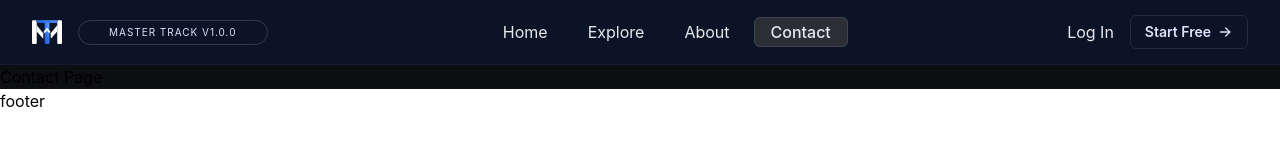
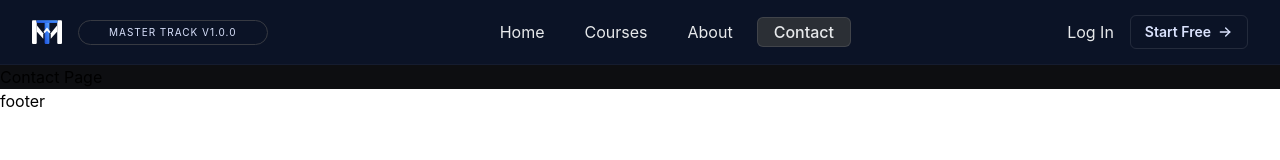
Before and after one commit to RaviGahire/lms-app, a React (Vite) app in the folder front-end/: page /contact in a window 1280 px wide. Shown: the top 160 px of the page. Built offline with nearby package versions, Linux system fonts and the light colour scheme.

Commit message:
fix: update import path for MasterTrackLogo and change Explore tab to Courses

```diff
--- a/front-end/src/shared/components/Navbar.tsx
+++ b/front-end/src/shared/components/Navbar.tsx
@@ -7,7 +7,7 @@ import {
   IconX,
 } from '@tabler/icons-react';
 import { VersionBadge } from './Badges';
-import MasterTrackLogo from './Icons/Logo';
+import MasterTrackLogo from './icons/Logo';
 
 interface NavItem {
   title: string;
@@ -16,7 +16,7 @@ interface NavItem {
 
 const NAV_TABS: NavItem[] = [
   { title: 'Home', path: '/' },
-  { title: 'Explore', path: '/explore' },
+  { title: 'Courses', path: '/courses' },
   { title: 'About', path: '/about' },
   { title: 'Contact', path: '/contact' },
 ];
@@ -122,7 +122,7 @@ export const Navbar = () => {
 
       {/* Mobile & Tablet Dropdown */}
       {isOpen && (
-        <div className="md:hidden border-t border-border-subtle bg-bg-secondary px-4 pt-3 pb-6 space-y-4">
+        <div className="absolute left-0 right-0 md:hidden border-t border-border-subtle bg-bg-secondary px-4 pt-3 pb-6 space-y-4">
           {/* Navigation Links */}
           <div className="flex flex-col space-y-1">
             {NAV_TABS.map((item) => (
```
